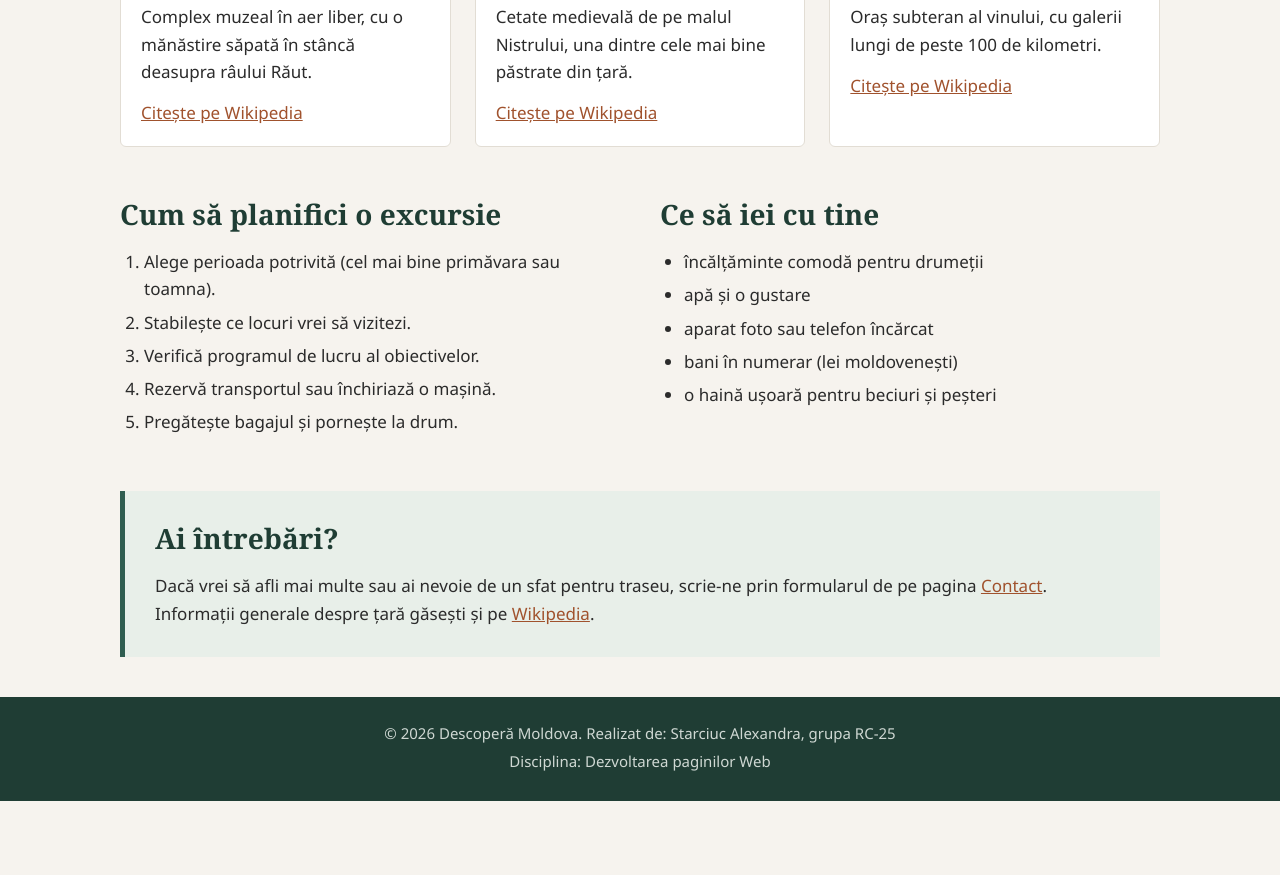
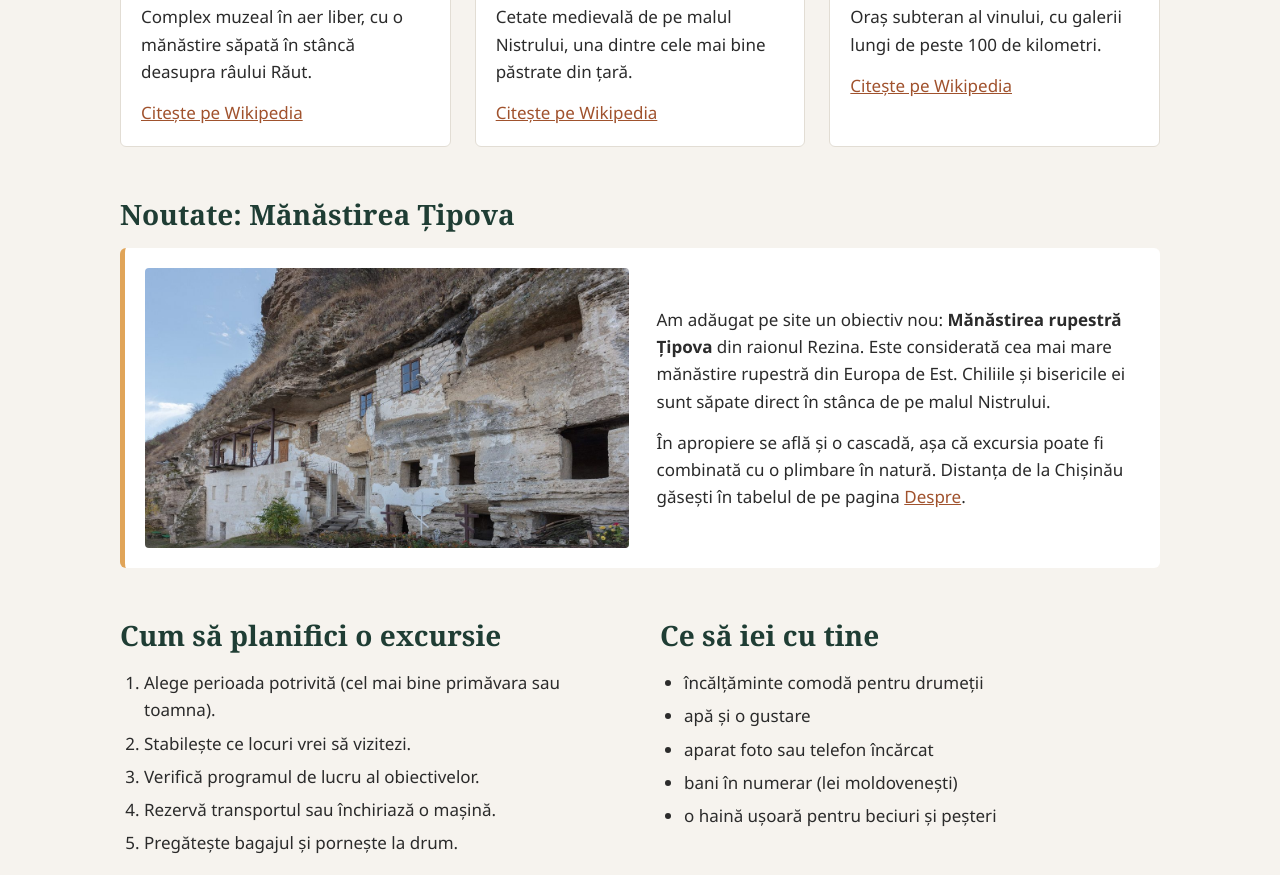
Before and after one commit to recvient/turism-moldova, a plain HTML site: page index.html in a window 1280 px wide. Shown: the part 1352-2227 px from the top of the page. Before the commit the page ends 2153 px from the top, so only its background shows below. Drawn offline with Linux system fonts and the light colour scheme.

Commit message:
Actualizare v1.1: obiectivul Mănăstirea Țipova
Secțiune nouă pe pagina principală, imagine nouă, rând nou în tabel, data ultimei actualizări în subsol.

```diff
--- a/css/style.css
+++ b/css/style.css
@@ -236,6 +236,29 @@ li {
     flex: 1;
 }
 
+/* sectiunea Noutate (adaugata in versiunea 1.1) */
+.noutate {
+    display: grid;
+    grid-template-columns: 1fr 1fr;
+    gap: 28px;
+    align-items: center;
+    background-color: #ffffff;
+    padding: 20px;
+    border-radius: 6px;
+    border-left: 5px solid #e0a458;
+}
+
+.noutate img {
+    width: 100%;
+    height: 280px;
+    object-fit: cover;
+    border-radius: 4px;
+}
+
+.noutate p:last-child {
+    margin-bottom: 0;
+}
+
 .note {
     background-color: #e8efe9;
     padding: 30px;
@@ -452,7 +475,8 @@ textarea:not(:placeholder-shown):invalid {
     }
 
     .info-boxes,
-    .gallery {
+    .gallery,
+    .noutate {
         grid-template-columns: 1fr;
     }
 
--- a/index.html
+++ b/index.html
@@ -91,6 +91,17 @@
                 </div>
             </section>
 
+            <section class="section" id="noutati">
+                <h2>Noutate: Mănăstirea Țipova</h2>
+                <div class="noutate">
+                    <img src="img/manastirea-tipova.jpg" alt="Chiliile mănăstirii rupestre Țipova, săpate în stânca de calcar de pe malul Nistrului">
+                    <div>
+                        <p>Am adăugat pe site un obiectiv nou: <strong>Mănăstirea rupestră Țipova</strong> din raionul Rezina. Este considerată cea mai mare mănăstire rupestră din Europa de Est. Chiliile și bisericile ei sunt săpate direct în stânca de pe malul Nistrului.</p>
+                        <p>În apropiere se află și o cascadă, așa că excursia poate fi combinată cu o plimbare în natură. Distanța de la Chișinău găsești în tabelul de pe pagina <a href="despre.html">Despre</a>.</p>
+                    </div>
+                </div>
+            </section>
+
             <div class="two-columns">
                 <section class="section">
                     <h2>Cum să planifici o excursie</h2>
@@ -126,7 +137,7 @@
     <footer class="site-footer">
         <div class="container">
             <p>&copy; 2026 Descoperă Moldova. Realizat de: Starciuc Alexandra, grupa RC-25</p>
-            <p>Disciplina: Dezvoltarea paginilor Web</p>
+            <p>Disciplina: Dezvoltarea paginilor Web. Ultima actualizare: 17.11.2026</p>
         </div>
     </footer>
 
```
Also changed, not shown: 404.html (+1 -1 lines), contact.html (+1 -1 lines), despre.html (+10 -3 lines), img/manastirea-tipova.jpg (added), 1 other file.
